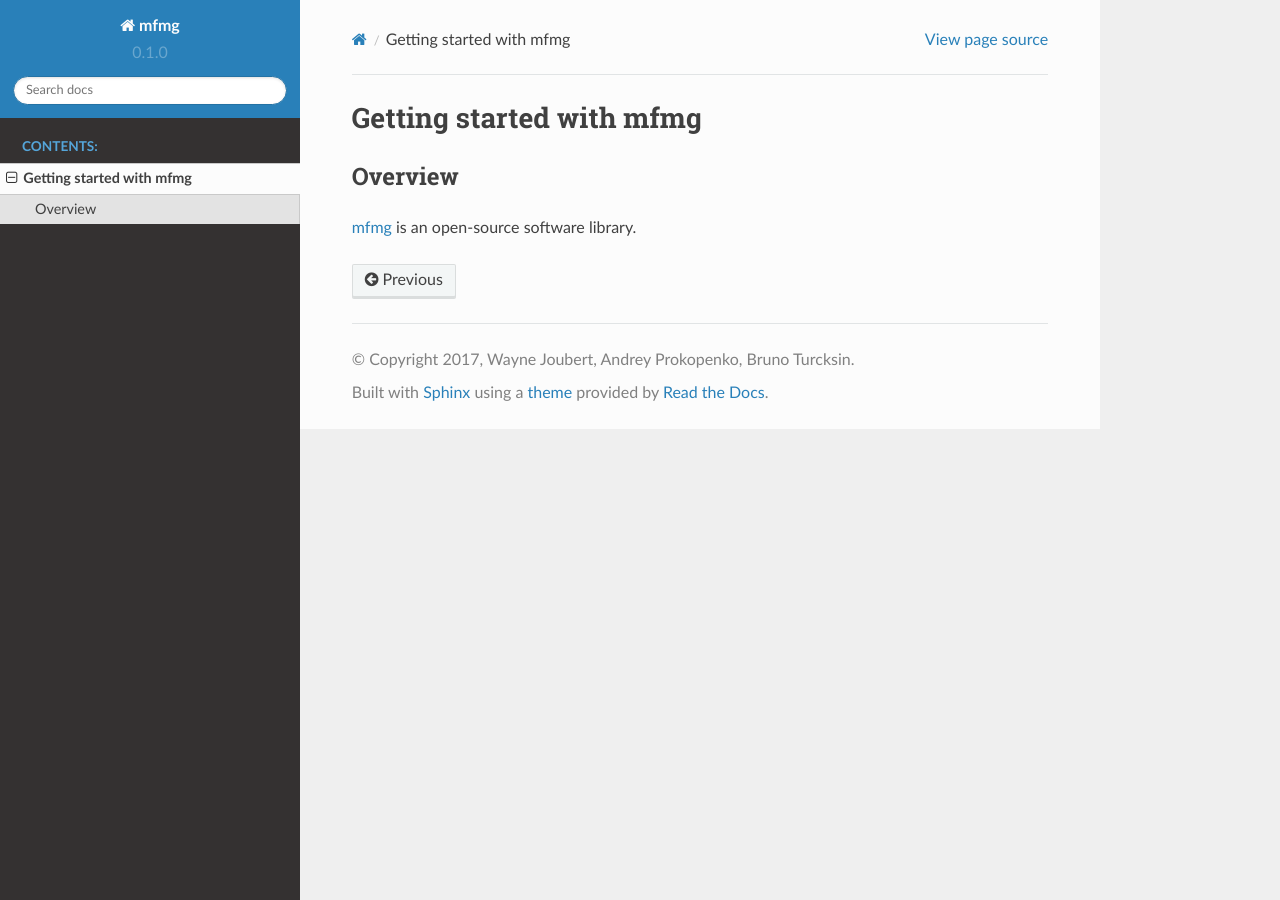
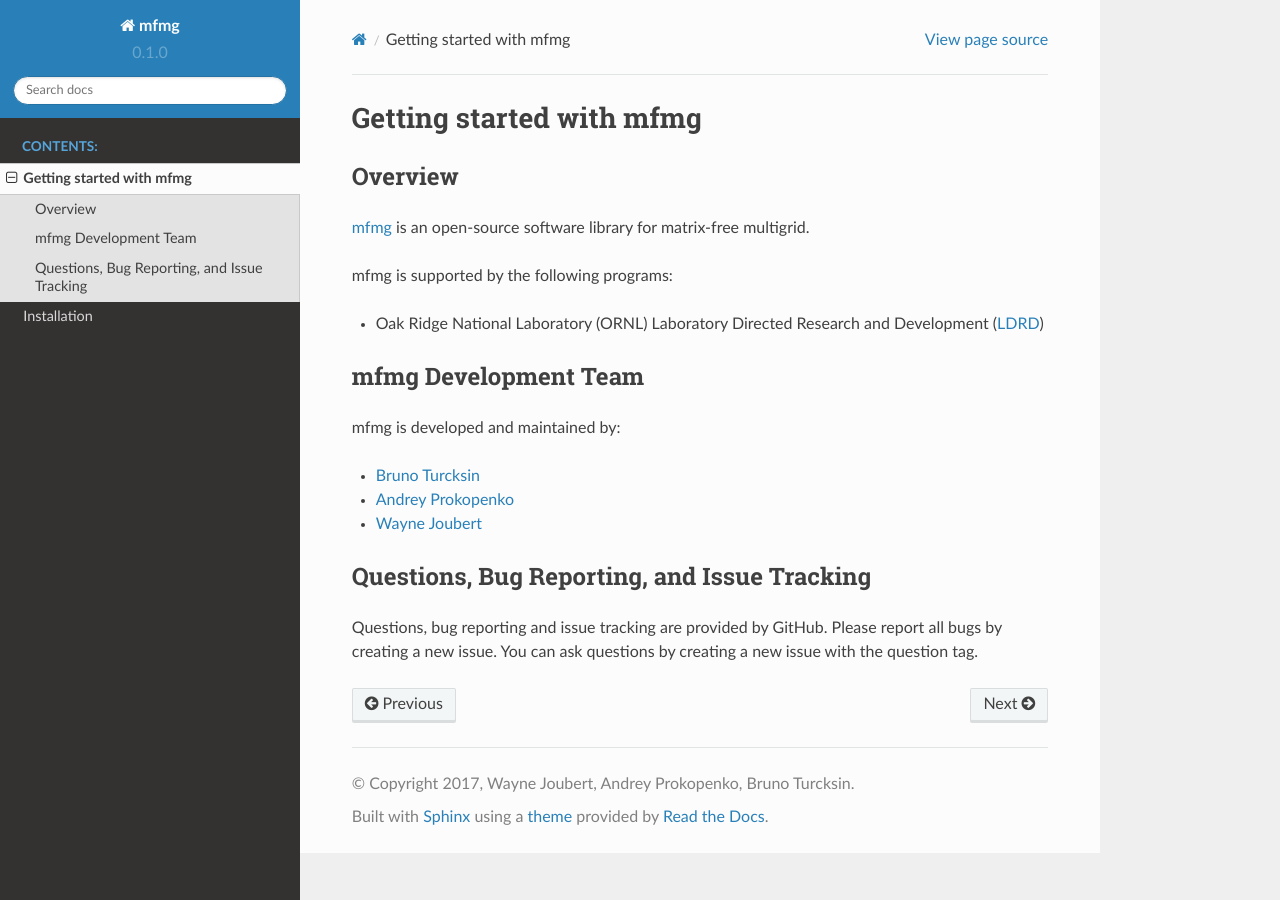
Before and after one commit to ORNL-CEES/mfmg, a Sphinx documentation site: the page built from doc/overview.rst, in a window 1280 px wide. Built offline with Sphinx 7.4.7 and the Read the Docs theme 2.0.0, drawn with Linux system fonts in a browser that asks for light colours.

Commit message:
Improve ReadTheDocs documentation

```diff
--- a/doc/index.rst
+++ b/doc/index.rst
@@ -12,6 +12,7 @@
 
 
    overview
+   install
 
 Indices and tables
 ==================
--- /dev/null
+++ b/doc/install.rst
@@ -0,0 +1,57 @@
+Installation
+============
+
+This section provide guidelines for installing DataTransferKit and its TPLs.
+
+Install third-party libraries
+-----------------------------
+
+The following third party libraries (TPLs) are used by mfmg:
+
++------------------------+---------+
+| Packages               | Version |
++========================+=========+
+| ARPACK                 | N/A     |
++------------------------+---------+
+| Boost                  | 1.65.1  |
++------------------------+---------+
+| BLAS/LAPACK            | N/A     |
++------------------------+---------+
+| deal.II                | 8.5     |
++------------------------+---------+
+| MPI                    | N/A     |
++------------------------+---------+
+| Trilinos               | 12.X    |
++------------------------+---------+
+
+The dependencies of mfmg may be built using `Spack
+<https://github.com/llnl/spack>`_ package manager. You need to install the
+following package:
+
+.. code::
+
+    $ spack install dealii
+
+This will install all the dependencies of mfmg.
+
+Building mfmg
+-------------
+
+Create a ``do-configure`` script such as:
+
+.. code-block:: bash
+
+    cmake \
+        -D CMAKE_BUILD_TYPE=Release \
+        -D MFMG_ENABLE_TESTS=ON \
+        -D MFMG_ENABLE_CUDA=ON \
+        -D CMAKE_CUDA_FLAGS="-arch=sm_35" \
+        -D DEAL_II_DIR=${DEAL_II_DIR}
+        ..
+
+and run it from your build directory:
+
+.. code::
+
+    $ mkdir build && cd build
+    $ ../do-configure
--- a/doc/overview.rst
+++ b/doc/overview.rst
@@ -3,4 +3,29 @@
 
 Overview
 --------
-`mfmg <https://github.com/ORNL-CEES/mfmg>`_ is an open-source software library.
+`mfmg <https://github.com/ORNL-CEES/mfmg>`_ is an open-source software library
+for matrix-free multigrid.
+
+mfmg is supported by the following programs:
+
+* Oak Ridge National Laboratory (ORNL) Laboratory Directed Research and
+  Development (`LDRD
+  <https://www.ornl.gov/content/laboratory-directed-research-development>`_)
+
+mfmg Development Team
+---------------------
+
+mfmg is developed and maintained by:
+
+* `Bruno Turcksin <turcksinbr@ornl.gov>`_
+
+* `Andrey Prokopenko <prokopenkoav@ornl.gov>`_
+
+* `Wayne Joubert <joubert@ornl.gov>`_
+
+Questions, Bug Reporting, and Issue Tracking
+--------------------------------------------
+
+Questions, bug reporting and issue tracking are provided by GitHub. Please
+report all bugs by creating a new issue. You can ask questions by creating a
+new issue with the question tag.
```
